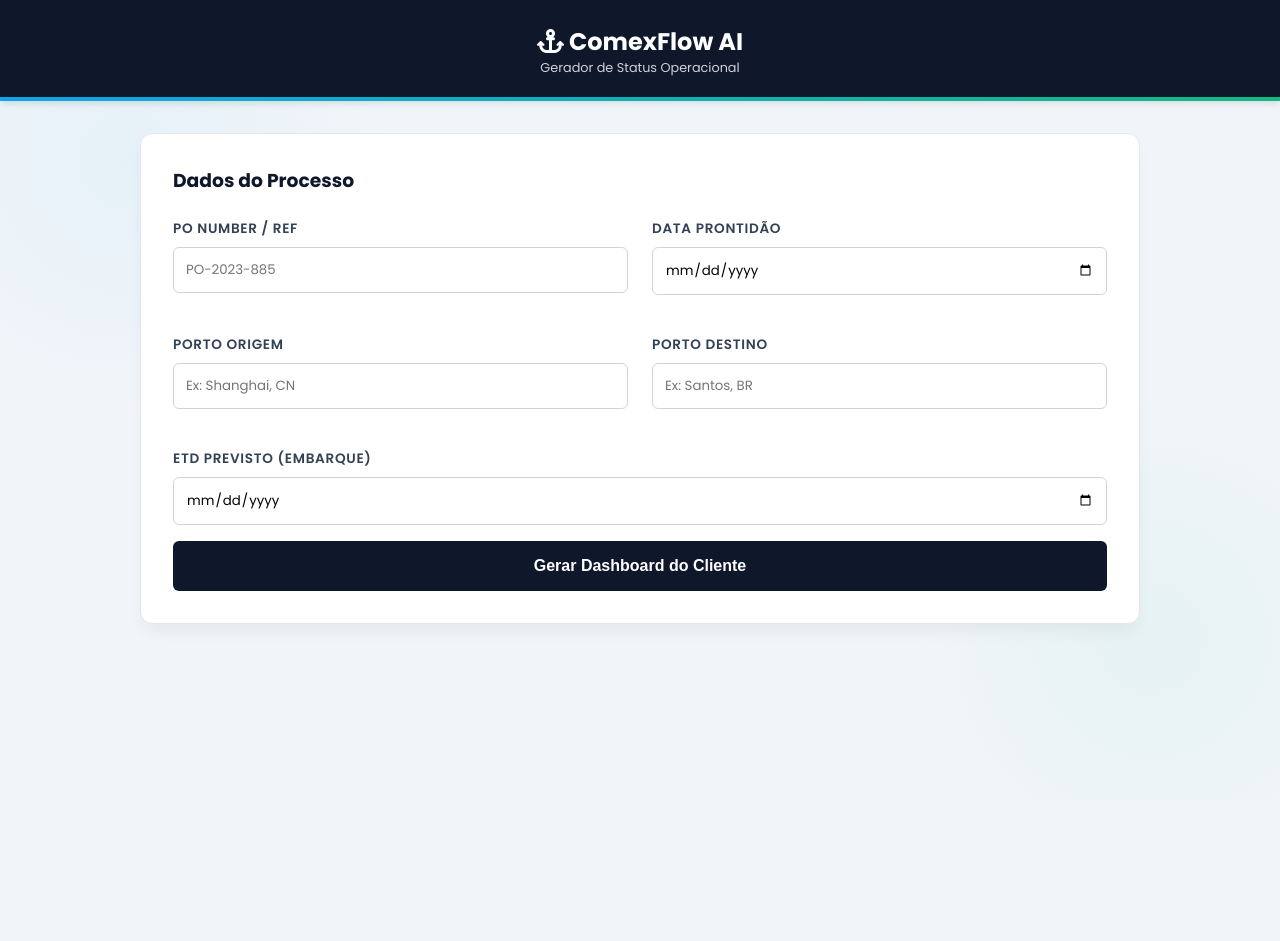
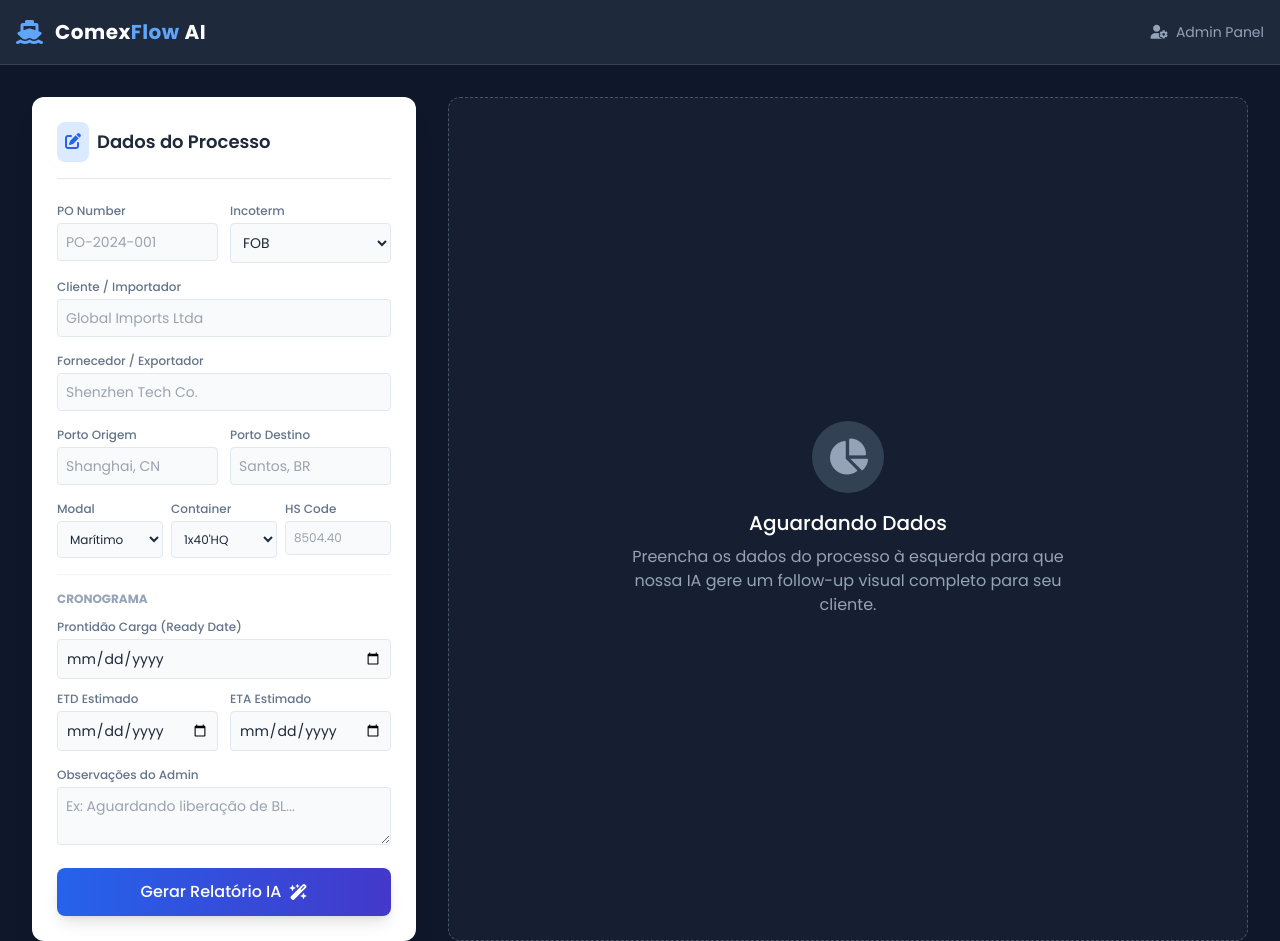
Before and after one commit to anakarolinaiclube-ux/comex, a website: page index.html in a window 1280 px wide. Before the commit the page ends 800 px from the top, so only its background shows below. Drawn offline with nearby package versions, Linux system fonts and the light colour scheme.

Commit message:
Update index.html

```diff
--- a/index.html
+++ b/index.html
@@ -3,320 +3,210 @@
 <head>
     <meta charset="UTF-8">
     <meta name="viewport" content="width=device-width, initial-scale=1.0">
-    <title>Comex Flow | Intelligent Tracking</title>
-    <!-- Font Awesome para Ícones -->
+    <title>Comex Flow | Follow-up Inteligente</title>
+
+    <!-- Tailwind CSS -->
+    <script src="https://cdn.tailwindcss.com"></script>
+
+    <!-- Google Fonts: Poppins -->
+    <link href="https://fonts.googleapis.com/css2?family=Poppins:wght@300;400;500;600;700&display=swap" rel="stylesheet">
+
+    <!-- Chart.js (Necessário para os gráficos gerados pela IA) -->
+    <script src="https://cdn.jsdelivr.net/npm/chart.js"></script>
+
+    <!-- Font Awesome -->
     <link rel="stylesheet" href="https://cdnjs.cloudflare.com/ajax/libs/font-awesome/6.4.0/css/all.min.css">
-    <!-- Google Fonts Poppins -->
-    <link href="https://fonts.googleapis.com/css2?family=Poppins:wght@300;400;600;700&display=swap" rel="stylesheet">
 
     <style>
-        :root {
-            --primary: #0f172a; /* Navy Blue */
-            --secondary: #334155;
-            --accent: #0ea5e9; /* Ocean Blue */
-            --success: #10b981;
-            --bg-color: #f1f5f9;
-            --text-main: #1e293b;
-            --white: #ffffff;
+        body { font-family: 'Poppins', sans-serif; }
+        .glass-panel {
+            background: rgba(255, 255, 255, 0.95);
+            backdrop-filter: blur(10px);
+            border: 1px solid rgba(255, 255, 255, 0.2);
         }
-
-        * {
-            box-sizing: border-box;
-            margin: 0;
-            padding: 0;
+        .loader {
+            border-top-color: #3B82F6;
+            -webkit-animation: spinner 1.5s linear infinite;
+            animation: spinner 1.5s linear infinite;
         }
-
-        body {
-            font-family: 'Poppins', sans-serif;
-            background-color: var(--bg-color);
-            background-image:
-                radial-gradient(circle at 10% 20%, rgba(14, 165, 233, 0.05) 0%, transparent 20%),
-                radial-gradient(circle at 90% 80%, rgba(16, 185, 129, 0.05) 0%, transparent 20%);
-            color: var(--text-main);
-            min-height: 100vh;
-            display: flex;
-            flex-direction: column;
-            align-items: center;
-        }
-
-        /* Header */
-        header {
-            width: 100%;
-            background: var(--primary);
-            color: var(--white);
-            padding: 1.5rem 0;
-            text-align: center;
-            box-shadow: 0 4px 6px -1px rgba(0, 0, 0, 0.1);
-            position: relative;
-            overflow: hidden;
-        }
-
-        header::after {
-            content: '';
-            position: absolute;
-            bottom: 0;
-            left: 0;
-            width: 100%;
-            height: 4px;
-            background: linear-gradient(90deg, var(--accent), var(--success));
-        }
-
-        .container {
-            width: 90%;
-            max-width: 1000px;
-            margin: 2rem auto;
-        }
-
-        /* Form Card */
-        .input-card {
-            background: var(--white);
-            padding: 2rem;
-            border-radius: 12px;
-            box-shadow: 0 10px 15px -3px rgba(0, 0, 0, 0.05);
-            margin-bottom: 2rem;
-            border: 1px solid #e2e8f0;
-        }
-
-        .form-grid {
-            display: grid;
-            grid-template-columns: 1fr 1fr;
-            gap: 1.5rem;
-        }
-
-        .form-group {
-            margin-bottom: 1rem;
-        }
-
-        .form-group.full {
-            grid-column: 1 / -1;
-        }
-
-        label {
-            display: block;
-            font-size: 0.85rem;
-            font-weight: 600;
-            color: var(--secondary);
-            margin-bottom: 0.5rem;
-            text-transform: uppercase;
-            letter-spacing: 0.05em;
-        }
-
-        input, select {
-            width: 100%;
-            padding: 0.75rem;
-            border: 1px solid #cbd5e1;
-            border-radius: 6px;
-            font-family: 'Poppins', sans-serif;
-            transition: all 0.3s;
-        }
-
-        input:focus {
-            outline: none;
-            border-color: var(--accent);
-            box-shadow: 0 0 0 3px rgba(14, 165, 233, 0.1);
-        }
-
-        button {
-            background: var(--primary);
-            color: var(--white);
-            border: none;
-            padding: 1rem 2rem;
-            border-radius: 6px;
-            font-weight: 600;
-            cursor: pointer;
-            width: 100%;
-            font-size: 1rem;
-            transition: transform 0.2s, background 0.2s;
-            display: flex;
-            align-items: center;
-            justify-content: center;
-            gap: 10px;
-        }
-
-        button:hover {
-            background: #1e293b;
-            transform: translateY(-2px);
-        }
-
-        /* Loading */
-        .loader {
-            display: none;
-            border: 4px solid #f3f3f3;
-            border-top: 4px solid var(--accent);
-            border-radius: 50%;
-            width: 30px;
-            height: 30px;
-            animation: spin 1s linear infinite;
-        }
-
-        @keyframes spin { 0% { transform: rotate(0deg); } 100% { transform: rotate(360deg); } }
-
-        /* AI Result Area Styling */
-        #result-area {
-            animation: fadeIn 0.5s ease-in;
-        }
-
-        @keyframes fadeIn { from { opacity: 0; transform: translateY(10px); } to { opacity: 1; transform: translateY(0); } }
-
-        /* Estilos genéricos para o HTML gerado pela IA */
-        .dashboard-container {
-            background: var(--white);
-            border-radius: 12px;
-            overflow: hidden;
-            box-shadow: 0 20px 25px -5px rgba(0, 0, 0, 0.1);
-        }
-
-        .dashboard-header {
-            background: var(--primary);
-            color: var(--white);
-            padding: 1.5rem;
-            display: flex;
-            justify-content: space-between;
-            align-items: center;
-        }
-
-        .dashboard-body {
-            padding: 2rem;
-        }
-
-        .stats-grid {
-            display: grid;
-            grid-template-columns: repeat(auto-fit, minmax(200px, 1fr));
-            gap: 1.5rem;
-            margin-bottom: 2rem;
-        }
-
-        .stat-card {
-            background: #f8fafc;
-            padding: 1.5rem;
-            border-radius: 8px;
-            border-left: 4px solid var(--accent);
-        }
-
-        .timeline-container {
-            position: relative;
-            padding: 2rem 0;
-            margin: 2rem 0;
-            display: flex;
-            justify-content: space-between;
-            align-items: center;
-        }
-
-        /* Tracejado da rota */
-        .timeline-line {
-            position: absolute;
-            top: 50%;
-            left: 0;
-            width: 100%;
-            height: 2px;
-            background-image: linear-gradient(to right, var(--secondary) 50%, transparent 50%);
-            background-size: 20px 100%;
-            z-index: 0;
-        }
-
-        .timeline-point {
-            position: relative;
-            z-index: 1;
-            background: var(--white);
-            border: 2px solid var(--accent);
-            width: 50px;
-            height: 50px;
-            border-radius: 50%;
-            display: flex;
-            align-items: center;
-            justify-content: center;
-            font-size: 1.2rem;
-            color: var(--primary);
-            box-shadow: 0 0 0 4px rgba(255,255,255,0.8);
-        }
-
-        .timeline-label {
-            position: absolute;
-            top: 60px;
-            width: 120px;
-            text-align: center;
-            font-size: 0.8rem;
-            font-weight: 600;
-            transform: translateX(-35px); /* Ajuste grosseiro para centralizar */
-        }
-
-        .insight-box {
-            background: #ecfeff;
-            border: 1px solid #cffafe;
-            color: #155e75;
-            padding: 1.5rem;
-            border-radius: 8px;
-            margin-top: 1.5rem;
-        }
-
-        @media (max-width: 768px) {
-            .form-grid { grid-template-columns: 1fr; }
+        @keyframes spinner {
+            0% { transform: rotate(0deg); }
+            100% { transform: rotate(360deg); }
         }
     </style>
 </head>
-<body>
+<body class="bg-slate-900 text-slate-800 min-h-screen">
 
-    <header>
-        <h2><i class="fa-solid fa-anchor"></i> ComexFlow AI</h2>
-        <p style="font-size: 0.8rem; opacity: 0.8;">Gerador de Status Operacional</p>
-    </header>
+    <!-- Navbar -->
+    <nav class="bg-slate-800 border-b border-slate-700 p-4 sticky top-0 z-50">
+        <div class="max-w-7xl mx-auto flex justify-between items-center">
+            <div class="flex items-center gap-3">
+                <i class="fa-solid fa-ship text-blue-400 text-2xl"></i>
+                <h1 class="text-white text-xl font-bold tracking-wide">Comex<span class="text-blue-400">Flow</span> AI</h1>
+            </div>
+            <button class="text-slate-400 hover:text-white text-sm transition"><i class="fa-solid fa-user-gear mr-2"></i>Admin Panel</button>
+        </div>
+    </nav>
 
-    <div class="container">
+    <div class="max-w-7xl mx-auto p-4 md:p-8 grid grid-cols-1 lg:grid-cols-12 gap-8">
 
-        <!-- Input Section -->
-        <div class="input-card" id="input-section">
-            <h3 style="margin-bottom: 1.5rem; color: var(--primary);">Dados do Processo</h3>
-            <form id="comex-form">
-                <div class="form-grid">
-                    <div class="form-group">
-                        <label>PO Number / Ref</label>
-                        <input type="text" name="poNumber" placeholder="PO-2023-885" required>
+        <!-- COLUNA 1: Formulário de Input (Admin) -->
+        <div class="lg:col-span-4 space-y-6">
+            <div class="glass-panel rounded-xl p-6 shadow-xl bg-white">
+                <div class="flex items-center gap-2 mb-6 border-b pb-4">
+                    <div class="bg-blue-100 p-2 rounded-lg text-blue-600"><i class="fa-solid fa-pen-to-square"></i></div>
+                    <h2 class="text-lg font-semibold text-slate-800">Dados do Processo</h2>
+                </div>
+
+                <form id="comexForm" class="space-y-4">
+
+                    <!-- Referências -->
+                    <div class="grid grid-cols-2 gap-3">
+                        <div>
+                            <label class="block text-xs font-medium text-slate-500 mb-1">PO Number</label>
+                            <input type="text" name="po_number" placeholder="PO-2024-001" class="w-full bg-slate-50 border border-slate-200 rounded p-2 text-sm focus:ring-2 focus:ring-blue-500 outline-none" required>
+                        </div>
+                        <div>
+                            <label class="block text-xs font-medium text-slate-500 mb-1">Incoterm</label>
+                            <select name="incoterm" class="w-full bg-slate-50 border border-slate-200 rounded p-2 text-sm outline-none">
+                                <option>FOB</option>
+                                <option>EXW</option>
+                                <option>CIF</option>
+                                <option>DDP</option>
+                            </select>
+                        </div>
                     </div>
-                    <div class="form-group">
-                        <label>Data Prontidão</label>
-                        <input type="date" name="productionDate" required>
+
+                    <!-- Partes -->
+                    <div>
+                        <label class="block text-xs font-medium text-slate-500 mb-1">Cliente / Importador</label>
+                        <input type="text" name="client" placeholder="Global Imports Ltda" class="w-full bg-slate-50 border border-slate-200 rounded p-2 text-sm outline-none">
                     </div>
-                    <div class="form-group">
-                        <label>Porto Origem</label>
-                        <input type="text" name="origin" placeholder="Ex: Shanghai, CN" required>
+                    <div>
+                        <label class="block text-xs font-medium text-slate-500 mb-1">Fornecedor / Exportador</label>
+                        <input type="text" name="supplier" placeholder="Shenzhen Tech Co." class="w-full bg-slate-50 border border-slate-200 rounded p-2 text-sm outline-none">
                     </div>
-                    <div class="form-group">
-                        <label>Porto Destino</label>
-                        <input type="text" name="destination" placeholder="Ex: Santos, BR" required>
+
+                    <!-- Logística -->
+                    <div class="grid grid-cols-2 gap-3">
+                        <div>
+                            <label class="block text-xs font-medium text-slate-500 mb-1">Porto Origem</label>
+                            <input type="text" name="port_origin" placeholder="Shanghai, CN" class="w-full bg-slate-50 border border-slate-200 rounded p-2 text-sm outline-none" required>
+                        </div>
+                        <div>
+                            <label class="block text-xs font-medium text-slate-500 mb-1">Porto Destino</label>
+                            <input type="text" name="port_dest" placeholder="Santos, BR" class="w-full bg-slate-50 border border-slate-200 rounded p-2 text-sm outline-none" required>
+                        </div>
                     </div>
-                    <div class="form-group full">
-                        <label>ETD Previsto (Embarque)</label>
-                        <input type="date" name="shippingDate" required>
+
+                    <!-- Detalhes Carga -->
+                    <div class="grid grid-cols-3 gap-2">
+                        <div>
+                            <label class="block text-xs font-medium text-slate-500 mb-1">Modal</label>
+                            <select name="mode" class="w-full bg-slate-50 border border-slate-200 rounded p-2 text-xs outline-none">
+                                <option>Marítimo</option>
+                                <option>Aéreo</option>
+                            </select>
+                        </div>
+                        <div>
+                            <label class="block text-xs font-medium text-slate-500 mb-1">Container</label>
+                            <select name="container_type" class="w-full bg-slate-50 border border-slate-200 rounded p-2 text-xs outline-none">
+                                <option>1x40'HQ</option>
+                                <option>1x20'GP</option>
+                                <option>LCL</option>
+                            </select>
+                        </div>
+                         <div>
+                            <label class="block text-xs font-medium text-slate-500 mb-1">HS Code</label>
+                            <input type="text" name="hscode" placeholder="8504.40" class="w-full bg-slate-50 border border-slate-200 rounded p-2 text-xs outline-none">
+                        </div>
                     </div>
-                </div>
-                <button type="submit" id="generate-btn">
-                    <span id="btn-text">Gerar Dashboard do Cliente</span>
-                    <div class="loader" id="loader"></div>
-                </button>
-            </form>
+
+                    <!-- Datas -->
+                    <div class="border-t border-slate-100 pt-4 mt-2">
+                        <h3 class="text-xs font-bold text-slate-400 uppercase mb-3">Cronograma</h3>
+                        <div class="space-y-3">
+                            <div>
+                                <label class="block text-xs font-medium text-slate-500 mb-1">Prontidão Carga (Ready Date)</label>
+                                <input type="date" name="date_ready" class="w-full bg-slate-50 border border-slate-200 rounded p-2 text-sm outline-none">
+                            </div>
+                             <div class="grid grid-cols-2 gap-3">
+                                <div>
+                                    <label class="block text-xs font-medium text-slate-500 mb-1">ETD Estimado</label>
+                                    <input type="date" name="date_etd" class="w-full bg-slate-50 border border-slate-200 rounded p-2 text-sm outline-none">
+                                </div>
+                                <div>
+                                    <label class="block text-xs font-medium text-slate-500 mb-1">ETA Estimado</label>
+                                    <input type="date" name="date_eta" class="w-full bg-slate-50 border border-slate-200 rounded p-2 text-sm outline-none">
+                                </div>
+                            </div>
+                        </div>
+                    </div>
+
+                    <!-- Comentários Extras -->
+                    <div>
+                        <label class="block text-xs font-medium text-slate-500 mb-1">Observações do Admin</label>
+                        <textarea name="admin_notes" rows="2" placeholder="Ex: Aguardando liberação de BL..." class="w-full bg-slate-50 border border-slate-200 rounded p-2 text-sm outline-none"></textarea>
+                    </div>
+
+                    <button type="submit" class="w-full bg-gradient-to-r from-blue-600 to-indigo-700 hover:from-blue-700 hover:to-indigo-800 text-white font-medium py-3 rounded-lg shadow-lg transition transform hover:scale-[1.02] flex justify-center items-center gap-2">
+                        <span>Gerar Relatório IA</span>
+                        <i class="fa-solid fa-wand-magic-sparkles"></i>
+                    </button>
+                </form>
+            </div>
         </div>
 
-        <!-- Result Section -->
-        <div id="result-area"></div>
+        <!-- COLUNA 2: Resultado (Dashboard) -->
+        <div class="lg:col-span-8">
 
+            <!-- Estado Vazio -->
+            <div id="emptyState" class="h-full flex flex-col justify-center items-center text-center p-12 bg-slate-800/50 rounded-xl border border-dashed border-slate-600">
+                <div class="bg-slate-700 p-4 rounded-full mb-4">
+                    <i class="fa-solid fa-chart-pie text-4xl text-slate-400"></i>
+                </div>
+                <h3 class="text-xl text-white font-medium mb-2">Aguardando Dados</h3>
+                <p class="text-slate-400 max-w-md">Preencha os dados do processo à esquerda para que nossa IA gere um follow-up visual completo para seu cliente.</p>
+            </div>
+
+            <!-- Estado Loading -->
+            <div id="loadingState" class="hidden h-full flex flex-col justify-center items-center text-center p-12">
+                <div class="loader ease-linear rounded-full border-4 border-t-4 border-slate-700 h-16 w-16 mb-6"></div>
+                <h3 class="text-xl text-white font-medium mb-2">Analisando Rotas e Dados...</h3>
+                <p class="text-slate-400">Consultando bases de logística e gerando gráficos.</p>
+            </div>
+
+            <!-- Resultado Renderizado -->
+            <div id="resultContainer" class="hidden bg-white rounded-xl shadow-2xl overflow-hidden min-h-[600px] relative">
+                <!-- Botão de Ação -->
+                <div class="absolute top-4 right-4 z-10 print:hidden">
+                    <button onclick="window.print()" class="bg-white/90 backdrop-blur border border-slate-200 text-slate-700 px-4 py-2 rounded-lg text-sm font-medium hover:bg-slate-50 shadow-sm transition">
+                        <i class="fa-solid fa-print mr-2"></i>Salvar PDF
+                    </button>
+                </div>
+
+                <!-- O HTML da API será injetado aqui -->
+                <div id="aiOutput" class="p-0"></div>
+            </div>
+
+        </div>
     </div>
 
     <script>
-        document.getElementById('comex-form').addEventListener('submit', async (e) => {
+        document.getElementById('comexForm').addEventListener('submit', async (e) => {
             e.preventDefault();
 
-            const btn = document.getElementById('generate-btn');
-            const loader = document.getElementById('loader');
-            const btnText = document.getElementById('btn-text');
-            const resultArea = document.getElementById('result-area');
+            // UI Transition
+            const emptyState = document.getElementById('emptyState');
+            const loadingState = document.getElementById('loadingState');
+            const resultContainer = document.getElementById('resultContainer');
+            const aiOutput = document.getElementById('aiOutput');
 
-            // UI Loading State
-            btn.disabled = true;
-            loader.style.display = 'block';
-            btnText.style.display = 'none';
-            resultArea.innerHTML = '';
+            emptyState.classList.add('hidden');
+            resultContainer.classList.add('hidden');
+            loadingState.classList.remove('hidden');
 
-            // Coleta dados
+            // Gather Data
             const formData = new FormData(e.target);
             const data = Object.fromEntries(formData.entries());
 
@@ -330,21 +220,29 @@
                 const json = await response.json();
 
                 if (json.result) {
-                    resultArea.innerHTML = json.result;
-                    // Scroll suave até o resultado
-                    resultArea.scrollIntoView({ behavior: 'smooth', block: 'start' });
+                    aiOutput.innerHTML = json.result;
+                    loadingState.classList.add('hidden');
+                    resultContainer.classList.remove('hidden');
+
+                    // Executar scripts retornados no HTML (Chart.js)
+                    // Segurança básica: cuidado ao executar scripts arbitrários em prod real
+                    const scripts = aiOutput.querySelectorAll('script');
+                    scripts.forEach(script => {
+                        const newScript = document.createElement('script');
+                        newScript.textContent = script.textContent;
+                        document.body.appendChild(newScript);
+                    });
                 } else {
-                    resultArea.innerHTML = '<p style="color:red; text-align:center;">Erro ao gerar dados.</p>';
+                    alert('Erro ao gerar resposta.');
+                    loadingState.classList.add('hidden');
+                    emptyState.classList.remove('hidden');
                 }
 
-            } catch (error) {
-                console.error(error);
-                resultArea.innerHTML = '<p style="color:red; text-align:center;">Falha na conexão.</p>';
-            } finally {
-                // Reset UI
-                btn.disabled = false;
-                loader.style.display = 'none';
-                btnText.style.display = 'block';
+            } catch (err) {
+                console.error(err);
+                alert('Erro na comunicação com o servidor.');
+                loadingState.classList.add('hidden');
+                emptyState.classList.remove('hidden');
             }
         });
     </script>
```
